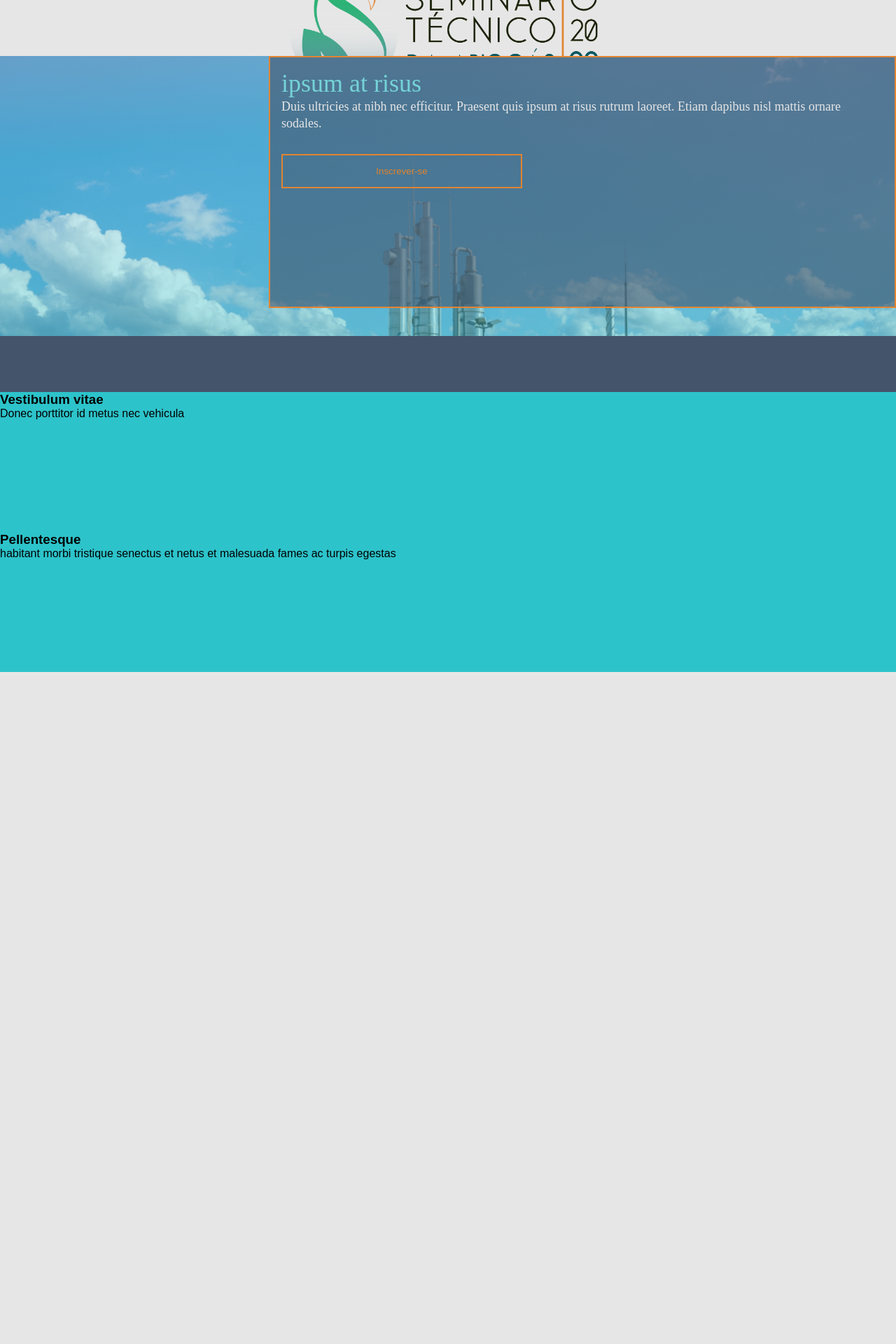
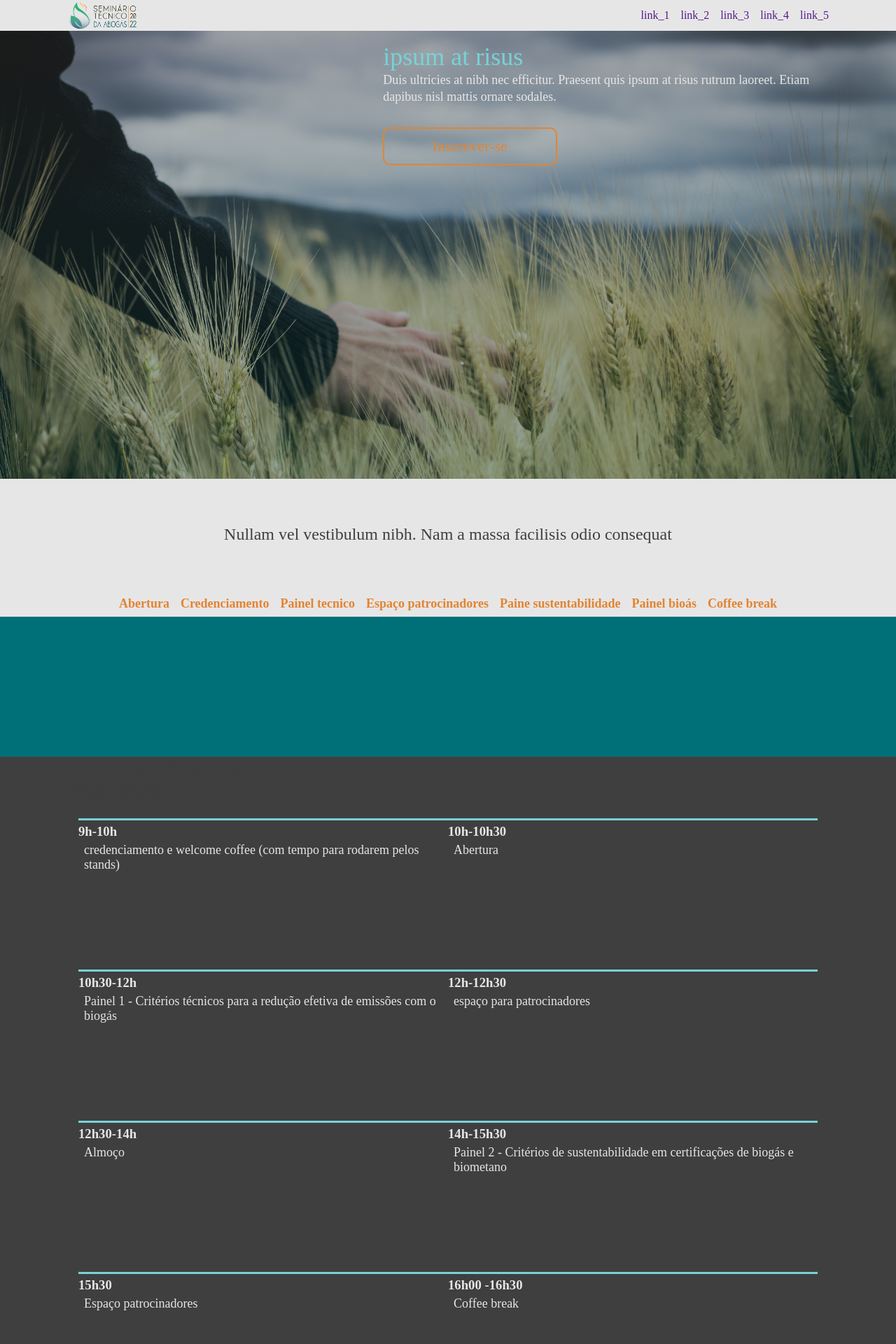
Before and after one commit to joilsonlira/landing_page, a PHP site: page / in a window 1280 px wide. Shown: the top 1920 px of the page at 70% size. Run offline with PHP 8.4, Linux system fonts and the light colour scheme.

Commit message:
atualização do arquivo media_index.css para melhor resposnividade

```diff
--- a/index.html
+++ b/index.html
@@ -22,6 +22,7 @@
                 <img src="/components/images/logo_seminario_abiogas_2022.png" alt="logo do seminario ABiogas 2022">
             </section>
             <nav id="main_nav">
+                <img src="/components/images/cardapio.png" alt="">
                 <ul>
                     <li><a href="">link_1</a></li>
                     <li><a href="">link_2</a></li>
@@ -39,32 +40,114 @@
                 <button>Inscrever-se</button>
             </article>
         </section><!--sessão destinada a descrição do evento com um botão de inscrição-->
-        <sectiom id="call"></sectiom><!--sessão para chamada de ação e acontecimentos-->
+        <sectiom id="call">
+            <p>Nullam vel vestibulum nibh. Nam a massa facilisis odio consequat</p>
+        </sectiom><!--sessão para chamada de ação e acontecimentos-->
         <section id="information_container">
             <article class="information">
-                <header class="article_header">
-                    <h3>Vestibulum vitae</h3>
-                </header>
-                <main class="article_content">
-                    <p>Donec porttitor id metus nec vehicula</p>
-                </main>
-            </article>
-            <article class="information">
-                <header class="article_header">
-                    <h3>Pellentesque</h3>
-                </header>
-                <main class="article_content">
-                    <p>habitant morbi tristique senectus et netus et malesuada fames ac turpis egestas</p>
-                </main>
-            </article>
+                <ul>
+                    <li>Abertura</li>
+                    <li>Credenciamento</li>
+                    <li>Painel tecnico</li>
+                    <li>Espaço patrocinadores</li>
+                    <li>Paine sustentabilidade</li>
+                    <li>Painel bioás</li>
+                    <li>Coffee break</li>
+                </ul>
+                </section>
         </section><!--sessão destinada a textos simples-->
         <section id="main_slide_container"></section><!--sessão destinada a slide com controle e (ou) de video-->
         <section id="schedule">
+            <p>Seminário Técnico 2022 - tema: Biogás na rota de zero emissõ</p>
+            <h2>Programação</h2>
             <section class="event_container">
                 <article class="event_article">
-                    <header class="event"></header>
-                    <main class="event_content"></main>
-                    <footer class="event_footer"></footer>
+                    <header class="event_header">
+                        <h3>9h-10h</h3>
+                    </header>
+                    <main class="event_content">
+                        <p>credenciamento e welcome coffee (com tempo para rodarem pelos stands)</p>
+                    </main>
+                </article>
+                <article class="event_article">
+                    <header class="event_header">
+                        <h3>10h-10h30</h3>
+                    </header>
+                    <main class="event_content">
+                        <p>Abertura</p>
+                    </main>
+                </article>
+                <article class="event_article">
+                    <header class="event_header">
+                        <h3>10h30-12h</h3>
+                    </header>
+                    <main class="event_content">
+                        <p>Painel 1 - Critérios técnicos para a redução efetiva de emissões com o biogás</p>
+                    </main>
+                </article>
+                <article class="event_article">
+                    <header class="event_header">
+                        <h3>12h-12h30</h3>
+                    </header>
+                    <main class="event_content">
+                        <p> espaço para patrocinadores</p>
+                    </main>
+                </article>
+                <article class="event_article">
+                    <header class="event_header">
+                        <h3>12h30-14h</h3>
+                    </header>
+                    <main class="event_content">
+                        <p>Almoço</p>
+                    </main>
+                </article>
+                <article class="event_article">
+                    <header class="event_header">
+                        <h3>14h-15h30</h3>
+                    </header>
+                    <main class="event_content">
+                        <p>Painel 2 - Critérios de sustentabilidade em certificações de biogás e biometano</p>
+                    </main>
+                </article>
+                <article class="event_article">
+                    <header class="event_header">
+                        <h3>15h30</h3>
+                    </header>
+                    <main class="event_content">
+                        <p>Espaço patrocinadores</p>
+                    </main>
+                </article>
+                <article class="event_article">
+                    <header class="event_header">
+                        <h3>16h00 -16h30</h3>
+                    </header>
+                    <main class="event_content">
+                        <p>Coffee break</p>
+                    </main>
+                </article>
+                <article class="event_article">
+                    <header class="event_header">
+                        <h3>16h30-17h30</h3>
+                    </header>
+                    <main class="event_content">
+                        <p>Painel 3 - Biogás em pequena e média escala</p>
+                    </main>
+                </article>
+                <article class="event_article">
+                    <header class="event_header">
+                        <h3>17h30-18h</h3>
+                    </header>
+                    <main class="event_content">
+                        <p>Encerramento</p>
+                    </main>
+                </article>
+                <article class="event_article">
+                    <header class="event_header">
+                        <h3>18h</h3>
+                    </header>
+                    <main class="event_content">
+                        <p>Coquetel</p>
+                    </main>
                 </article>
             </section>
         </section><!--sessão destinada ao cronograma-->
--- a/styles/index.css
+++ b/styles/index.css
@@ -2,7 +2,7 @@
 *{
     margin: 0;
     padding: 0;
-    font-family: 'gotham', sans-serif;
+    font-family: 'gotham';
     text-decoration: none;
     list-style: none;
     box-sizing: border-box;
@@ -27,7 +27,7 @@ html, body{
 
 main{
     display: grid;
-    grid-template-rows: 10vh 50vh 10vh 50vh 1fr 1fr 1fr 1fr;
+    grid-template-rows: auto 80vh 20vh auto 25vh auto 25vh 30vh;
     grid-template-areas:
         'header'
         'inscription'
@@ -42,13 +42,13 @@ main{
     #main_header{
         grid-area: header;
         display: flex;
-        justify-content: center;
         align-items: center;
         width: 100%;
+        padding: 0 1rem 0 1rem;
         }
         #logo{
             display: flex;
-            justify-content: center;
+            justify-content: start;
             align-items: center;
             width: 40vw;
             height: 100%;
@@ -57,31 +57,34 @@ main{
                 width: 90%;
                 }
         #main_nav{
-            display: none;
+            display: flex;
+            justify-content: end;
             align-items: center;
             }
             #main_nav ul{
-                display: flex;
+                display: none;
                 justify-content: center;
                 align-items: center;
                 }
+            #main_nav img{
+                width: 10%;
+            }
     #inscription{
         grid-area: inscription;
         display: flex;
-        justify-content: end;
-        background: linear-gradient(rgba(255, 255, 255, 0.4), rgba(45, 195, 202, 0.4)), url(/components/images/biogas.jpg);
+        justify-content: start;
+        background: linear-gradient(rgba(66, 66, 66, 0.4), rgba(15, 72, 75, 0.4)), url(/components/images/biogas.jpg);
         background-size: cover;
         background-repeat: no-repeat;
+        background-attachment: fixed;
         }
         .inscription_detail{
             padding: 1rem;
-            border: var(--color-second) solid 2px;
-            width: 70%;
+            width: 100%;
             height: 90%;
             font-size: 1.5rem;
             font-weight: 400;
             text-align: start;
-            background-color: rgba(68, 84, 106, 0.6);
             }
             .inscription_detail h2{
                 text-align: start;
@@ -97,15 +100,26 @@ main{
             }
             .inscription_detail button{
                 margin-top: 2rem;
+                border-radius: 10px;
                 border: var(--color-second) solid 2px;
                 width: 40%;
-                height: 15%;
+                height: 10%;
+                font-size: 22px;
                 color: var(--color-second);
                 background-color: transparent;
             }
     #call{
         grid-area: call;
-        background-color: var(--color-medium-dark);
+        display: flex;
+        justify-content: center;
+        align-items: center;
+        padding: 0 1rem 0 1rem;
+        text-align: center;
+        font-family: 'gotham-bold';
+        font-size: 24px;
+        line-height: 21px;
+        color: var(--color-dark);
+        /* background-color: var(--color-light); */
         }
     #information_container{
         grid-area: information;
@@ -113,9 +127,73 @@ main{
         flex-wrap: wrap;
         width: 100%;
         height: auto;
-        background-color: #2dc3ca;
+        text-align: center;
+        font-family: 'gotham-bold';
+        font-size: 24px;
+        font-weight: 600;
+        color: var(--color-second);
         }
         .information{
+            display: flex;
+            justify-content: center;
+            align-items: center;
             width: 100%;
-            height: 50%;
+            height: auto;
             }
+            .information li{
+                margin: 0.5rem;
+                }
+    #main_slide_container{
+        background-color:#007078;
+    }
+    #schedule{
+        grid-area: schedule;
+        display: flex;
+        justify-content: center;
+        flex-direction: column;
+        height: auto;
+        line-height: 32px;
+        color: var(--color-dark);
+        }
+        .event_container{
+            display: flex;
+            flex-direction: column;
+            align-items: center;
+            padding: 1rem;
+            }
+            .event_container p{
+                line-height: 21px;
+                color: var(--color-blue);
+                }
+            .event_container h2{
+                margin: 1rem 0 1rem 0;
+                }
+            .event_article{
+                border-top: var(--color-light-blue) solid;
+                margin: 0.5rem 0 0.5rem 0;
+                width: 80%;
+                height: 25vh;
+                color: var(--color-second);
+                }
+                .event_header{
+                    display: flex;
+                    justify-content: start;
+                    align-items: center;
+                    }
+                .event_content{
+                    font-size: 18px;
+                    font-family: 'gotham-light';
+                    font-weight: 500;
+                    height: 100%;
+                    }
+                    .event_content p{
+                        color: var(--color-second);
+                        }
+    #secondary_slide_container{
+        grid-area: secondary_slide;
+        background-color:#007078;
+    }
+    #main_footer{
+        grid-area: footer;
+        background-color: var(--color-dark);
+    }
--- a/styles/index_media.css
+++ b/styles/index_media.css
@@ -0,0 +1,85 @@
+@media screen and (min-width: 720px){
+    #main_header{
+            justify-content: space-between;
+        }
+        #main_header img{
+            width: 50%;
+        }
+
+    #main_nav{
+        justify-content: end;
+    }
+
+    #main_nav img{
+        display: none;
+    }
+    #main_nav ul{
+        display: flex;
+        }
+        #main_nav li{
+            margin-left: 1rem;
+            }
+    #inscription{
+        justify-content: end;
+        }
+    .information ul{
+        display: flex;
+        align-items: center;
+        flex-direction: row;
+        font-size: 18px;
+        text-align:center;
+        }
+    #schedule{
+        background-color: var(--color-dark);
+    }
+    .event_container{
+        flex-direction: row;
+        flex-wrap: wrap;
+    }
+        .event_article{
+            width: 50%;
+        }
+        .event_container h2,h3{
+            color: var(--color-light);
+            }
+        .event_container p{
+            color: var(--color-blue);
+            }
+            .event_article p{
+                color: var(--color-light);
+            }
+            #secondary_slide_container{
+                background-color: var(--color-light);
+            }
+        }
+@media screen and (min-width: 768px){
+    body{
+        /* background: linear-gradient(rgba(66, 66, 66, 0.4), rgba(15, 72, 75, 0.4)), url(/components/images/biogas.jpg); */
+        background-image: url(/components/images/biogas.jpg);
+        background-size: cover;
+        background-attachment: fixed;
+        background-repeat: no-repeat;
+        }
+            #main_header, #inscription, #information_container, #call, #main_slide_container, #schedule, #secondary_slide_container, #main_footer{
+                padding: 0 6rem 0 6rem;
+            }
+            #main_header{
+                background-color: var(--color-light);
+            }
+            #logo img{
+                width: 20%;
+            }
+            #inscription{
+                justify-content: end;
+                }
+            .inscription_detail{
+                width: 60%;
+                }
+            #call{
+                background-color: var(--color-light);
+            }
+            .event_content{
+                padding: 0 0.5rem 0 0.5rem;
+                }
+
+}
```
Also changed, not shown: components/images/biogas.jpg, components/images/cardapio.png (added).
